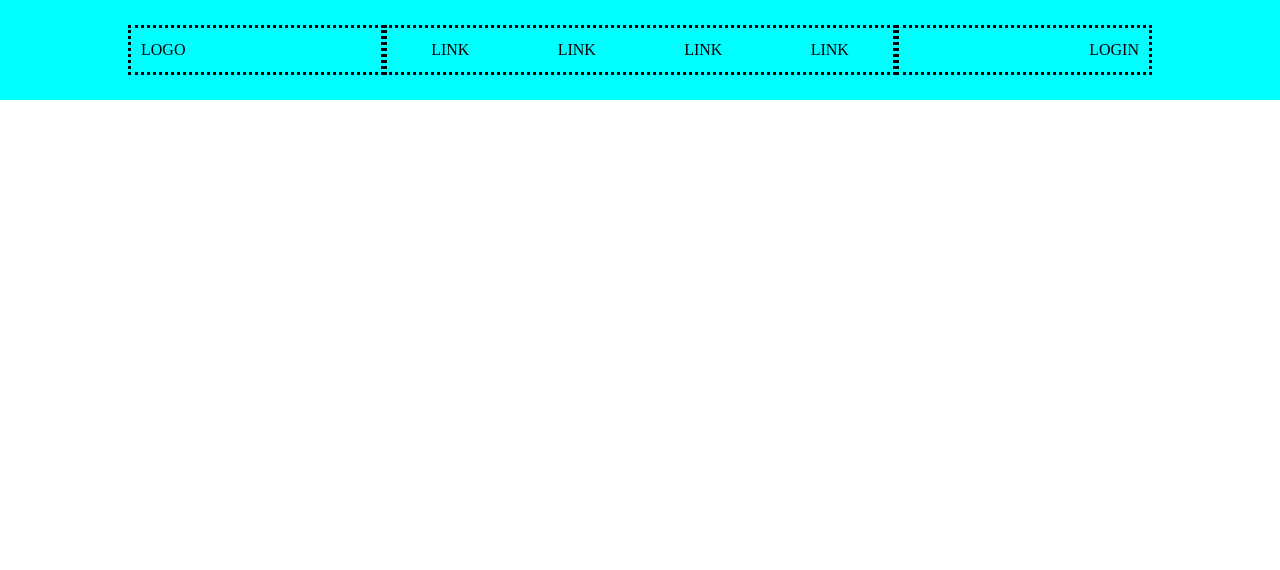
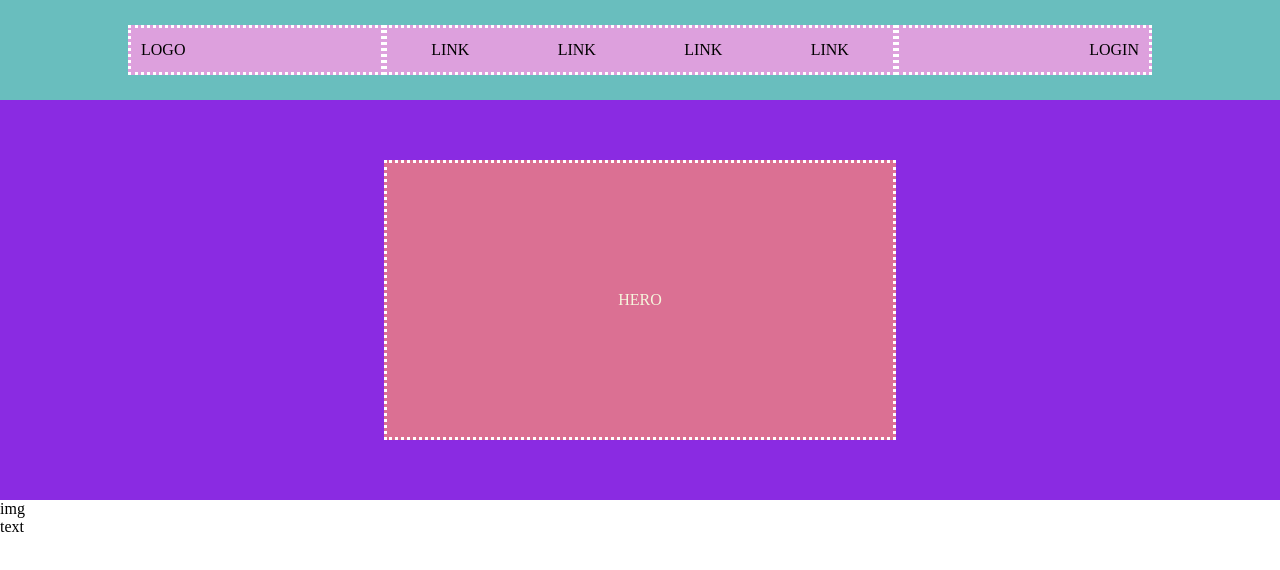
Before and after one commit to saranazli/htmlcss-struttura-discord, a plain HTML site: page screen/index.html in a window 1280 px wide. Drawn offline with Linux system fonts and the light colour scheme.

Commit message:
[add] hero

```diff
--- a/screen/index.html
+++ b/screen/index.html
@@ -9,10 +9,12 @@
 <body>
   <header class="conteiner">
 
+  <!-- logo  -->
     <div class="header-section logo">
       Logo
     </div>
 
+  <!-- nav  -->
     <nav class="header-section nav">
       <ul>
         <li>
@@ -36,10 +38,35 @@
       </ul>
     </nav>
 
+  <!-- login  -->
     <div class="header-section login">
       Login
     </div>
   </header>
 
+  <main>
+
+  <!-- jumbotron  -->
+    <section class="jumbotron">
+
+      <span class="jumbotron unique-element">HERO</span>
+
+    </section>
+
+   <!-- sezione THE SPECE  -->
+    <section>
+      <div>
+        img
+      </div>
+
+      <div>
+        text
+      </div>
+
+    </section>
+
+
+  </main>
+
 </body>
 </html>
--- a/screen/style/main.css
+++ b/screen/style/main.css
@@ -8,8 +8,7 @@
 
 .conteiner{
   display: flex;
-  background-color: aqua;
-  width: 100%;
+  background-color: rgba(34, 160, 160, 0.679);
   height: 100px;
   align-items: center;
   justify-content: center;
@@ -18,10 +17,12 @@
 /* impostazione elementi header */
 
 .header-section{
+  background-color: plum;
   display: flex;
   height: 50px;
   min-width: 20%;
   border-style: dotted;
+  border-color: white;
   align-items: center;
   text-transform: uppercase;
 }
@@ -49,3 +50,23 @@ li{
 }
 
 /* hero */
+
+.jumbotron{
+  display: flex;
+  background-color: blueviolet;
+  height: 400px;
+  justify-content: center;
+  align-items: center;
+}
+
+.jumbotron.unique-element{
+  display: flex;
+  border-style: dotted;
+  border-color: white;
+  background-color: palevioletred;
+  color: beige;
+  width: 40%;
+  height: 70%;
+  justify-content: center;
+  align-items: center;
+}
```
